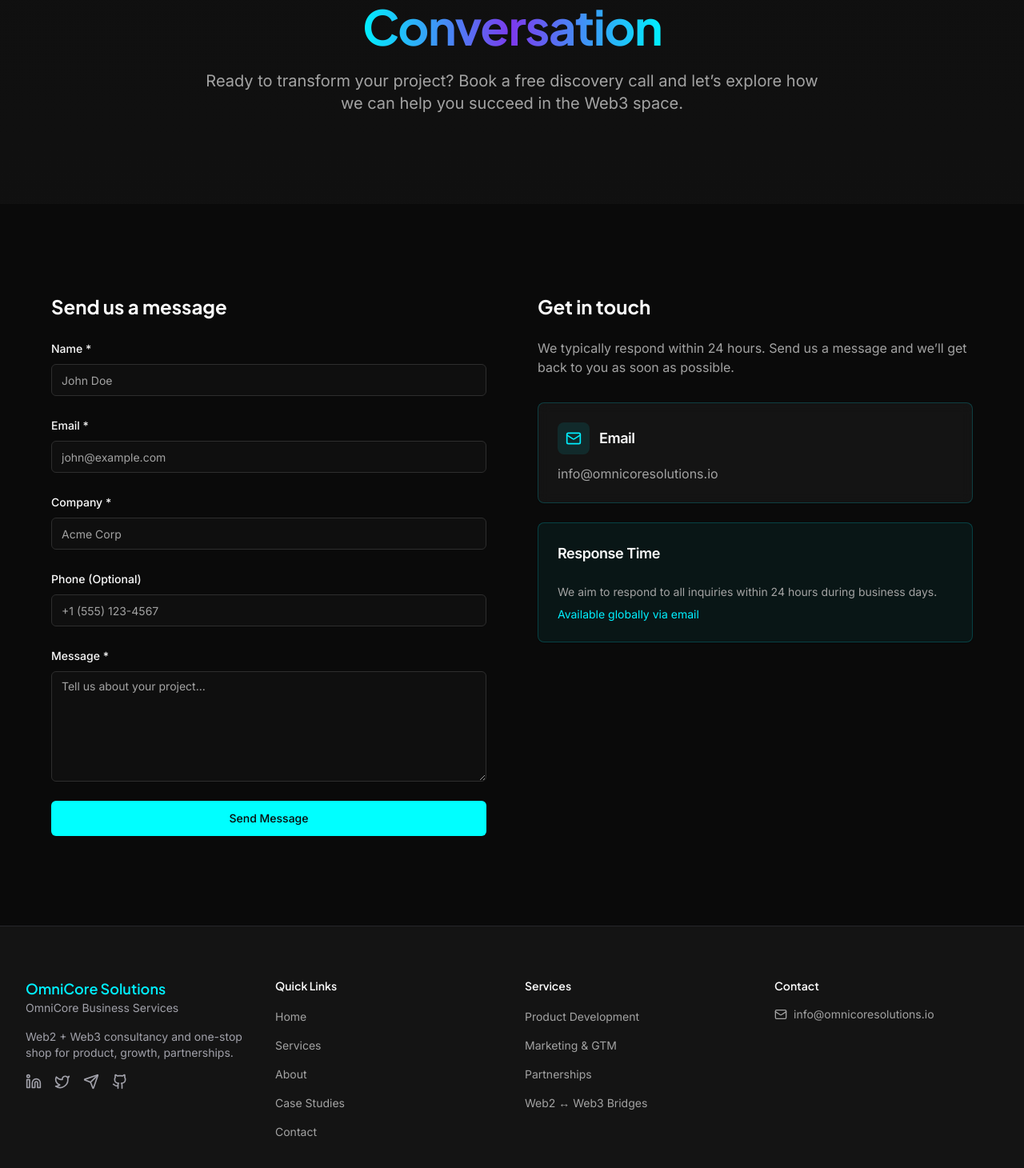
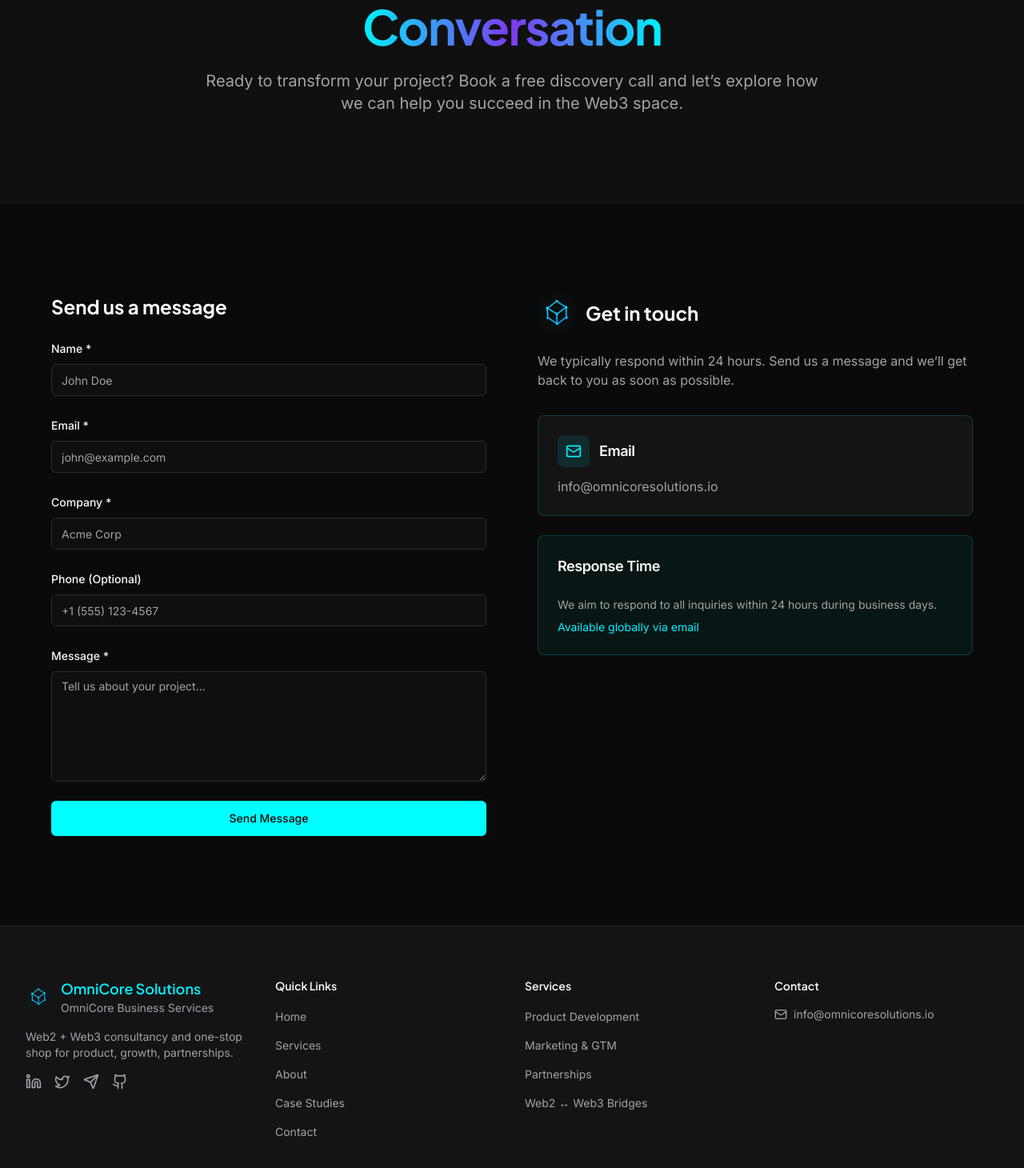
Before and after one commit to HappyManSol/Omnicore-website, a Next.js app: page /contact in a window 1280 px wide. Shown: the part 234-1694 px from the top of the page at 80% size. Built offline with nearby package versions, Linux system fonts and the light colour scheme; no server answers.

Commit message:
Add OmniCore logo to footer, CTA section, and contact page with glow effects

```diff
--- a/src/app/contact/page.tsx
+++ b/src/app/contact/page.tsx
@@ -1,4 +1,5 @@
 import { Metadata } from "next";
+import Image from "next/image";
 import { Mail } from "lucide-react";
 import Header from "@/components/layout/header";
 import Footer from "@/components/layout/footer";
@@ -49,9 +50,18 @@ export default function ContactPage() {
               {/* Contact Information */}
               <div className="space-y-8">
                 <div>
-                  <h2 className="font-display text-2xl font-bold text-foreground mb-6">
-                    Get in touch
-                  </h2>
+                  <div className="mb-6 flex items-center gap-3">
+                    <Image
+                      src="/images/OMNICORE TRANSPARENT.png"
+                      alt="OmniCore Solutions"
+                      width={48}
+                      height={48}
+                      className="drop-shadow-[0_0_15px_rgba(0,240,255,0.3)]"
+                    />
+                    <h2 className="font-display text-2xl font-bold text-foreground">
+                      Get in touch
+                    </h2>
+                  </div>
                   <p className="text-muted-foreground mb-8">
                     We typically respond within 24 hours. Send us a message and we&rsquo;ll get back to you as soon as possible.
                   </p>
--- a/src/components/home/cta-section.tsx
+++ b/src/components/home/cta-section.tsx
@@ -1,5 +1,6 @@
 import Link from "next/link";
-import { ArrowRight, Calendar } from "lucide-react";
+import Image from "next/image";
+import { ArrowRight } from "lucide-react";
 import { Button } from "@/components/ui/button";
 
 export default function CTASection() {
@@ -9,7 +10,15 @@ export default function CTASection() {
         <div className="relative overflow-hidden rounded-3xl bg-gradient-to-br from-crypto-accent/20 via-crypto-electric/20 to-crypto-accent/20 p-1">
           <div className="rounded-3xl bg-crypto-grey-900/95 backdrop-blur-sm p-12 md:p-16 lg:p-20 border border-crypto-accent/30">
             <div className="mx-auto max-w-3xl text-center">
-              <Calendar className="mx-auto h-12 w-12 text-crypto-accent mb-6" />
+              <div className="mx-auto w-16 h-16 mb-6 flex items-center justify-center">
+                <Image
+                  src="/images/OMNICORE TRANSPARENT.png"
+                  alt="OmniCore Solutions"
+                  width={64}
+                  height={64}
+                  className="drop-shadow-[0_0_20px_rgba(0,240,255,0.4)] animate-pulse"
+                />
+              </div>
               <h2 className="font-display text-3xl font-bold tracking-tight text-foreground sm:text-4xl md:text-5xl">
                 Ready to Transform Your Project?
               </h2>
--- a/src/components/layout/footer.tsx
+++ b/src/components/layout/footer.tsx
@@ -1,4 +1,5 @@
 import Link from "next/link";
+import Image from "next/image";
 import { Linkedin, Twitter, Github, Mail, Send } from "lucide-react";
 import { SITE_CONFIG, NAV_LINKS, COMPANY_INFO } from "@/lib/constants";
 
@@ -11,6 +12,14 @@ export default function Footer() {
         <div className="grid gap-8 md:grid-cols-2 lg:grid-cols-4">
           {/* Company Info */}
           <div className="space-y-4">
+            <div className="flex items-center gap-3 mb-2">
+              <Image
+                src="/images/OMNICORE TRANSPARENT.png"
+                alt="OmniCore Solutions"
+                width={32}
+                height={32}
+                className="drop-shadow-[0_0_10px_rgba(0,240,255,0.2)]"
+              />
               <div>
                 <h3 className="font-display text-lg font-semibold text-crypto-accent">
                   {SITE_CONFIG.name}
@@ -18,6 +27,7 @@ export default function Footer() {
                 <p className="text-sm text-crypto-grey-400">
                   {SITE_CONFIG.altName}
                 </p>
+              </div>
             </div>
             <p className="text-sm text-crypto-grey-400">
               {SITE_CONFIG.description}
```
Lines whose indentation alone changed are shown as unchanged.
